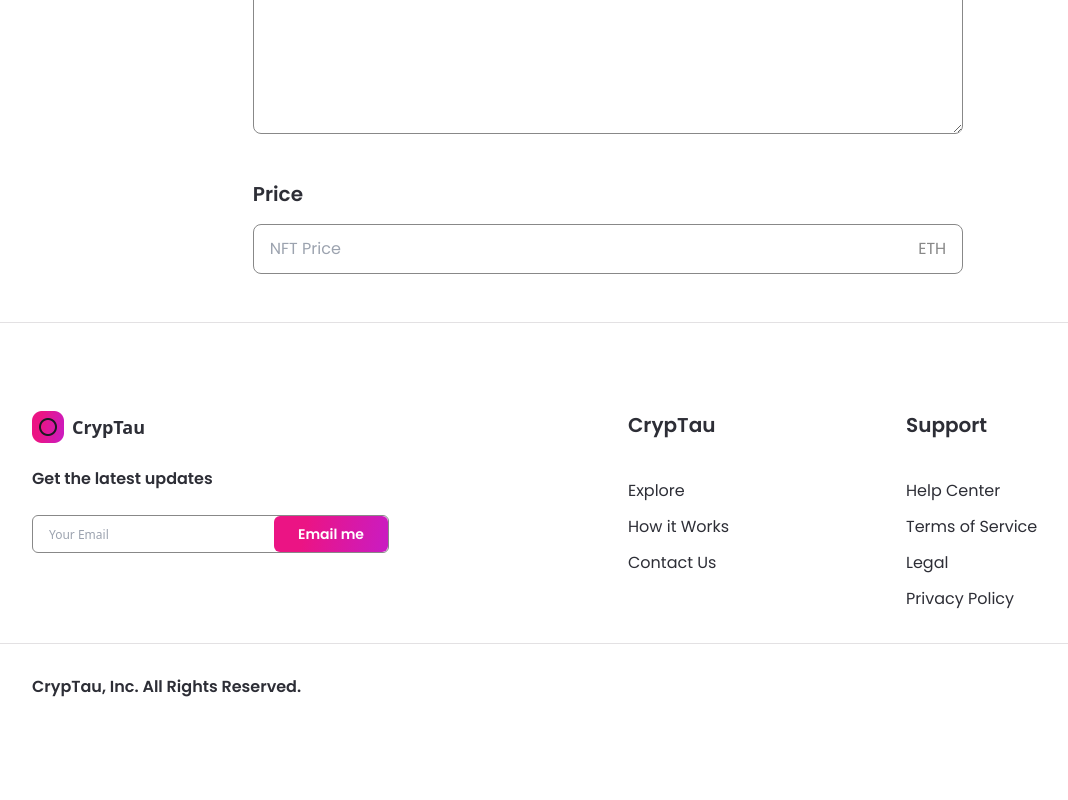
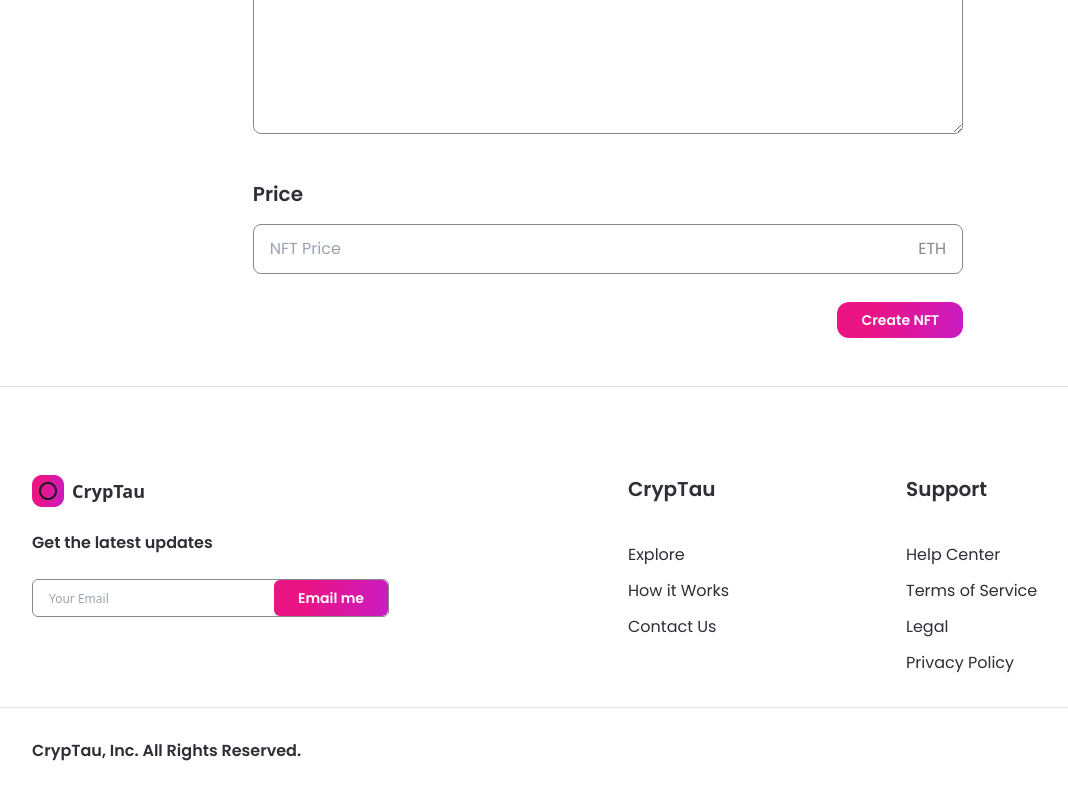
Before and after one commit to tautau08/tautau_nft_workplace, a Next.js app: page /create-nft in a window 1280 px wide. Shown: the part 917-1717 px from the top of the page, without its empty margins (32-1100 px from the left). Before the commit the page ends 1683 px from the top, so only its background shows below. Built offline with nearby package versions, Linux system fonts and the light colour scheme.

Commit message:
Implement form input handling for NFT creation; update state on input changes and add Create NFT button

```diff
--- a/pages/create-nft.js
+++ b/pages/create-nft.js
@@ -10,7 +10,7 @@ import images from '../assets';
 const CreateNft = () => {
   const { theme } = useTheme();
   const [fileUrl, setfileUrl] = useState(null);
-
+  const [formInput, setformInput] = useState({ price: '', name: '', description: '' });
   const onDrop = useCallback(() => {
     // upload image to the blockchain
   }, []);
@@ -24,7 +24,7 @@ const CreateNft = () => {
     ${isDragAccept ? 'border-file-accept' : undefined}
     ${isDragReject ? 'border-file-reject' : undefined}`
   ), [isDragActive, isDragAccept, isDragReject]);
-
+  console.log(formInput);
   return (
     <div className="flex justify-center sm:px-4 p-12 ">
       <div className="w-3/5 md:w-full">
@@ -72,20 +72,27 @@ const CreateNft = () => {
           inputType="input"
           title="Name"
           placeholder="NFT Name"
-          handleClick={() => {}}
+          handleClick={(e) => setformInput({ ...formInput, name: e.target.value })}
         />
         <Input
           inputType="textarea"
           title="Description"
           placeholder="NFT Description"
-          handleClick={() => {}}
+          handleClick={(e) => setformInput({ ...formInput, description: e.target.value })}
         />
         <Input
           inputType="number"
           title="Price"
           placeholder="NFT Price"
-          handleClick={() => {}}
+          handleClick={(e) => setformInput({ ...formInput, price: e.target.value })}
         />
+        <div className="mt-7 w-full flex justify-end ">
+          <Button
+            btnName="Create NFT"
+            classStyle="rounded-xl"
+            handleClick={() => {}}
+          />
+        </div>
       </div>
     </div>
   );
```
